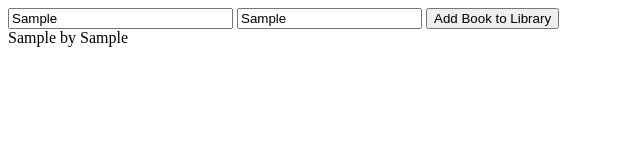
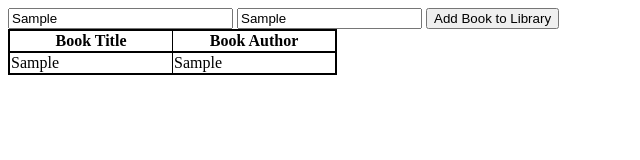
Before and after one commit to w-hosinski/Library-Manager, a plain HTML site: page index.html in a window 1280 px wide. Both pictures are taken after typing "Sample", "Sample" into the empty fields and a click on the button "Add Book to Library". Shown: the whole page, without its empty margins (0-640 px from the left). Drawn offline with Linux system fonts and the light colour scheme.

Commit message:
HTML Table und CSS
Die Bücherliste wird jetzt in einer HTML table mit CSS design angezeigt

```diff
--- a/DisplayBookList.js
+++ b/DisplayBookList.js
@@ -1,7 +1,14 @@
 const DisplayBookList = () => {
-    document.getElementById("bookList").innerText = ""
+    document.getElementById("bookList").innerHTML = `
+    <colgroup>
+    <col id="titleColumn">
+    <col id="authorColumn">
+    </colgroup>
+    <tr>
+    <th id="titleHeader">Book Title</th><th id="authorHeader">Book Author</th></tr>`
     for (let book of bookList) {
-        document.getElementById("bookList").innerHTML += book.name + " by " + book.author + "<br>"
+        document.getElementById("bookList").innerHTML += `<tr> <td>${book.name}</td> <td>${book.author}</td> </tr>`
     }
+    console.log(document.getElementById("bookList").innerHTML)
 }
 export default DisplayBookList
--- a/index.css
+++ b/index.css
@@ -0,0 +1,26 @@
+table {
+    table-layout: fixed;
+    border: 2px solid black;
+    width: 20em;
+    overflow: hidden;
+    border-collapse: collapse;
+}
+#titleHeader {
+    width: 10em;
+    border-bottom:2px solid black;
+}
+#authorHeader {
+    width: 10em;
+    border-bottom:2px solid black;
+}
+td {
+    overflow: hidden;
+    border-bottom:1px solid black;
+}
+td + td {
+    border-left:1px solid black;
+
+}
+th + th {
+    border-left:1px solid black;
+}
--- a/index.html
+++ b/index.html
@@ -15,7 +15,7 @@
         <input type="button" id="submitNewBook" value="Add Book to Library">
     </form>
 </div>
-<div id="bookList"></div>
+<table id="bookList"></table>
 
 
 
```
